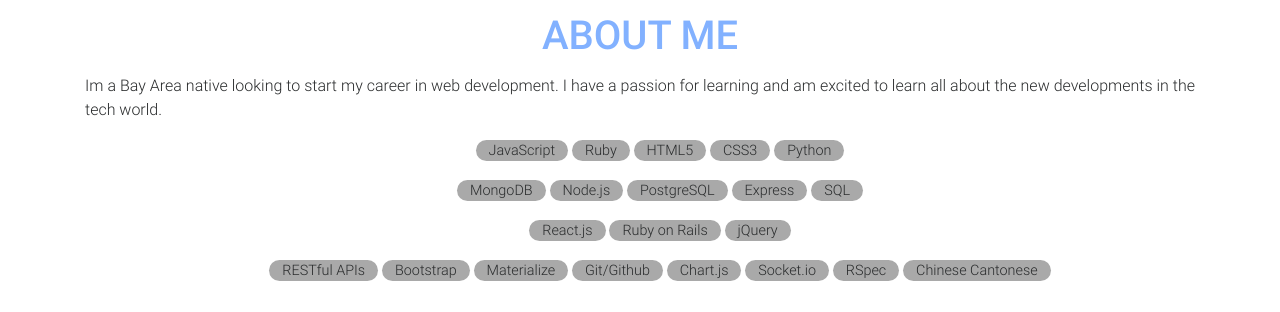
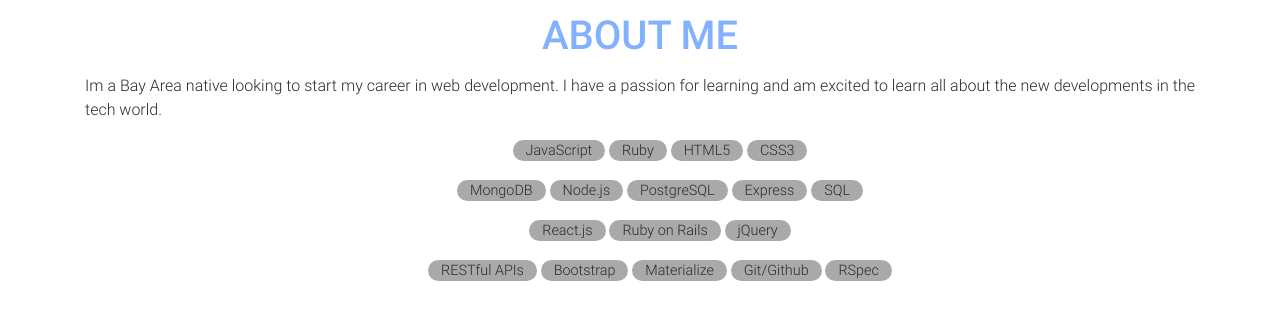
Before and after one commit to ccpinotti/Portfolio, a website: page public/index.html in a window 1280 px wide. Shown: the part 1202-1514 px from the top of the page. Drawn offline with Linux system fonts and the light colour scheme; some packages are replaced by stand-ins of ours; grey boxes are pictures that could not be loaded.

Commit message:
modified skills section

```diff
--- a/public/index.html
+++ b/public/index.html
@@ -84,7 +84,6 @@
                 <li class="skill">Ruby</li>
                 <li class="skill">HTML5</li>
                 <li class="skill">CSS3</li>
-                <li class="skill">Python</li>
               </ul>
                 <ul class="database">
                   <li class="skill">MongoDB</li>
@@ -103,10 +102,7 @@
                   <li class="skill">Bootstrap</li>
                   <li class="skill">Materialize</li>
                   <li class="skill">Git/Github</li>
-                  <li class="skill">Chart.js</li>
-                  <li class="skill">Socket.io</li>
                   <li class="skill">RSpec</li>
-                  <li class="skill">Chinese Cantonese</li>
                 </ul>
               </div>
             </div>
```
